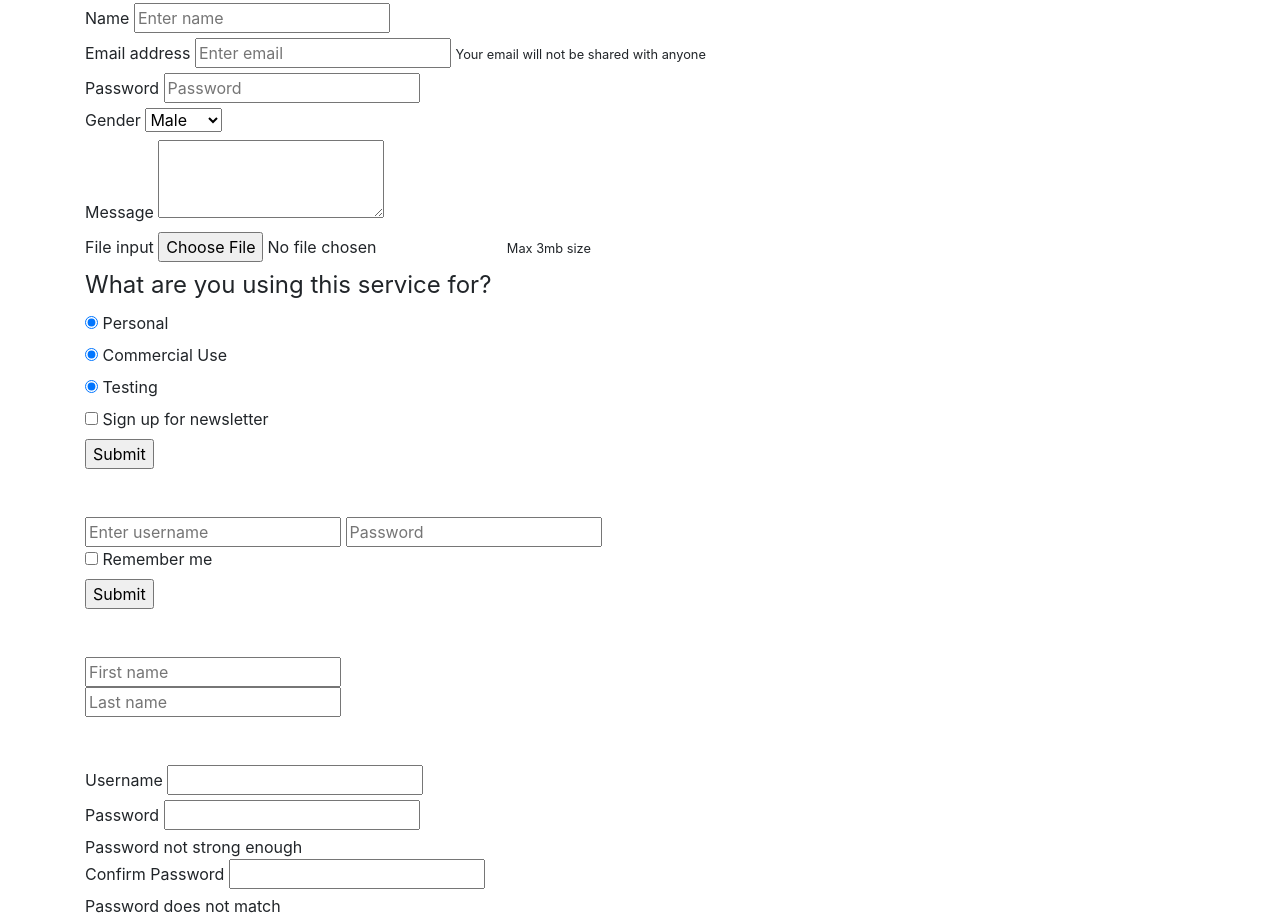
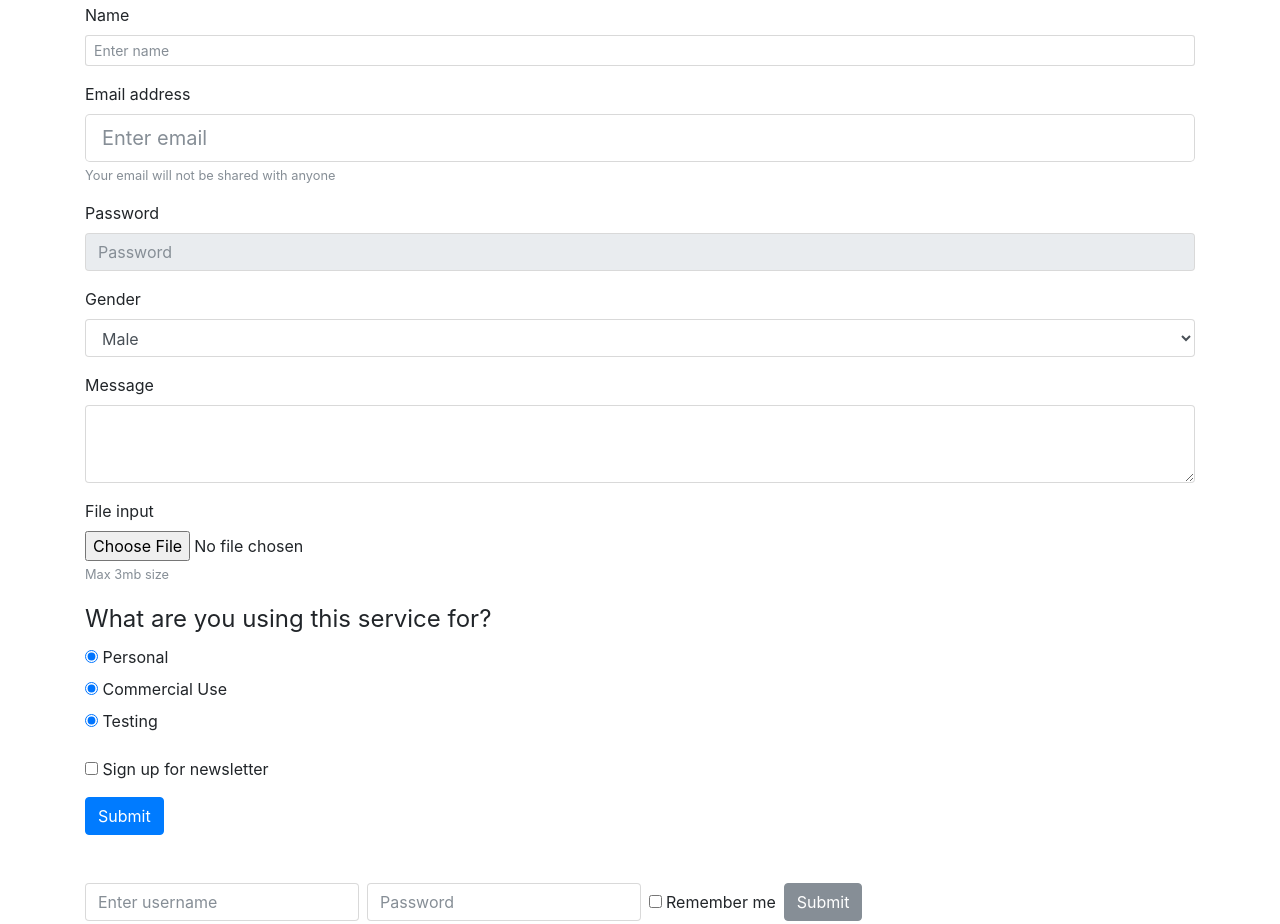
Before and after one commit to JamesBlocker/bootcamp-course, a plain HTML site: page bootstrap_sandbox_starter/3_5_forms.html in a window 1280 px wide. Shown: the part 195-1119 px from the top of the page. Drawn offline with nearby package versions, Linux system fonts and the light colour scheme.

Commit message:
complete forms section

```diff
--- a/bootstrap_sandbox_starter/3_5_forms.html
+++ b/bootstrap_sandbox_starter/3_5_forms.html
@@ -83,92 +83,92 @@
 
         <!-- FORM -->
         <form>
-            <div>
+            <div class="form-group">
                 <label for="name">Name</label>
-                <input type="text" id="name" placeholder="Enter name">
+                <input class="form-control form-control-sm" type="text" id="name" placeholder="Enter name">
             </div>
-            <div>
+            <div class="form-group">
                 <label for="email">Email address</label>
-                <input type="email" id="email" placeholder="Enter email">
-                <small>Your email will not be shared with anyone</small>
+                <input class="form-control form-control-lg" type="email" id="email" placeholder="Enter email">
+                <small class="form-text text-muted">Your email will not be shared with anyone</small>
             </div>
-            <div>
+            <div class="form-group">
                 <label for="password">Password</label>
-                <input type="password" id="password" placeholder="Password" readonly>
+                <input class="form-control" type="password" id="password" placeholder="Password" readonly>
             </div>
-            <div>
+            <div class="form-group">
                 <label for="gender">Gender</label>
-                <select id="gender">
+                <select class="form-control" id="gender">
                 <option>Male</option>
                 <option>Female</option>
                 </select>
             </div>
-            <div>
+            <div class="form-group">
                 <label for="message">Message</label>
-                <textarea id="message" rows="3"></textarea>
+                <textarea class="form-control" id="message" rows="3"></textarea>
             </div>
-            <div>
+            <div class="form-group">
                 <label for="file">File input</label>
-                <input type="file" id="file">
-                <small id="fileHelp">Max 3mb size</small>
+                <input class="form-control-file" type="file" id="file">
+                <small class="form-text text-muted" id="fileHelp">Max 3mb size</small>
             </div>
 
             <!-- FORM CHECK -->
-            <fieldset>
+            <fieldset class="form-group">
                 <legend>What are you using this service for?</legend>
-                <div>
-                  <label>
-                      <input type="radio" value="option1" checked>
+                <div class="form-check">
+                  <label class="form-check-label">
+                      <input class="form-check-input" type="radio" value="option1" checked>
                       Personal
                   </label>
                 </div>
-                <div>
-                  <label>
-                      <input type="radio" value="option1" checked>
+                <div class="form-check">
+                  <label class="form-check-label">
+                      <input  class="form-check-input"type="radio" value="option1" checked>
                       Commercial Use
                   </label>
                 </div>
-                <div>
-                  <label>
-                      <input type="radio" value="option1"checked>
+                <div class="form-check">
+                  <label class="form-check-label">
+                      <input  class="form-check-input"type="radio" value="option1"checked>
                       Testing
                   </label>
                 </div>
             </fieldset>
-            <div>
-                <label>
+            <div class="form-check">
+                <label class="form-check-klabel">
                 <input type="checkbox">
                     Sign up for newsletter
                 </label>
             </div>
-            <button type="submit">Submit</button>
+            <button class="btn btn-primary"type="submit">Submit</button>
         </form>
 
         <br><br>
 
         <!-- INLINE FORM -->
-        <form>
-            <input type="text" id="username" placeholder="Enter username">
-            <input type="text" id="password" placeholder="Password">
-            <div>
-                <label>
-                    <input type="checkbox"> Remember me
+        <form class="form-inline">
+            <input class="form-control mr-2" type="text" id="username" placeholder="Enter username">
+            <input  class="form-control mr-2"type="text" id="password" placeholder="Password">
+            <div class="form-check">
+                <label class="form-check-label mr-2">
+                    <input class="form-check-input"type="checkbox"> Remember me
                 </label>
             </div>
 
-            <button type="submit">Submit</button>
+            <button class="btn btn-secondary" type="submit">Submit</button>
         </form>
 
         <br><br>
 
         <!-- FORM ROW -->
         <form>
-          <div>
-            <div>
-              <input type="text" placeholder="First name">
+          <div class="form-row">
+            <div class="col">
+              <input class="form-control" type="text" placeholder="First name">
             </div>
-            <div>
-              <input type="text" placeholder="Last name">
+            <div class="col">
+              <input class="form-control" type="text" placeholder="Last name">
             </div>
           </div>
         </form>
@@ -176,21 +176,21 @@
         <br><br>
 
         <!-- VALIDATION -->
-        <div>
+        <div class="form-group">
             <label for="username">Username</label>
-            <input type="text" id="username">
+            <input class="form-control is-valid" type="text" id="username">
         </div>
-        <div>
+        <div class="form-group">
             <label for="password">Password</label>
-            <input type="text" id="password">
-            <div>
+            <input class="form-control is-invalid" type="text" id="password">
+            <div class="invalid-feedback">
               Password not strong enough
             </div>
         </div>
-        <div>
+        <div class="form-group">
             <label for="password2">Confirm Password</label>
-            <input type="text" id="password2">
-            <div>
+            <input class="form-control is-invalid" type="text" id="password2">
+            <div class="invalid-feedback">
               Password does not match
             </div>
         </div>
```
